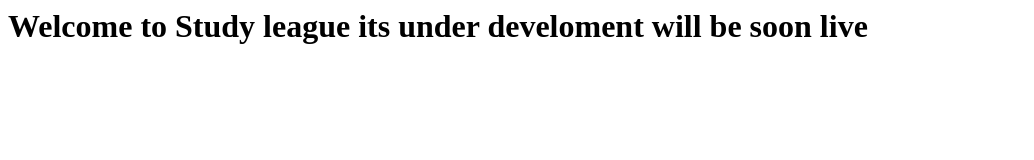
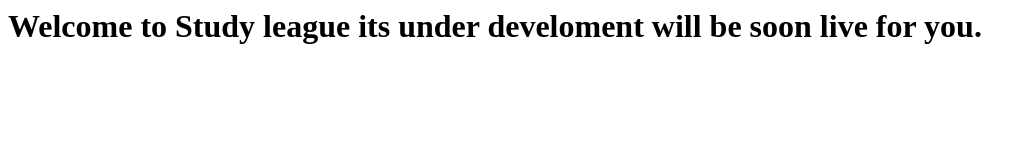
Before and after one commit to Studyleague01/studyleague, a plain HTML site: page index.html in a window 1280 px wide. Shown: the whole page, without its empty margins (0-1034 px from the left). Drawn offline with Linux system fonts and the light colour scheme.

Commit message:
Update index.html

```diff
--- a/index.html
+++ b/index.html
@@ -2,6 +2,6 @@
   <head><title>Study league</title>
   </head>
   <body>
-    <h1>Welcome to Study league its under develoment will be soon live</h1>
+    <h1>Welcome to Study league its under develoment will be soon live for you.</h1>
   </body>
 </html>
```
